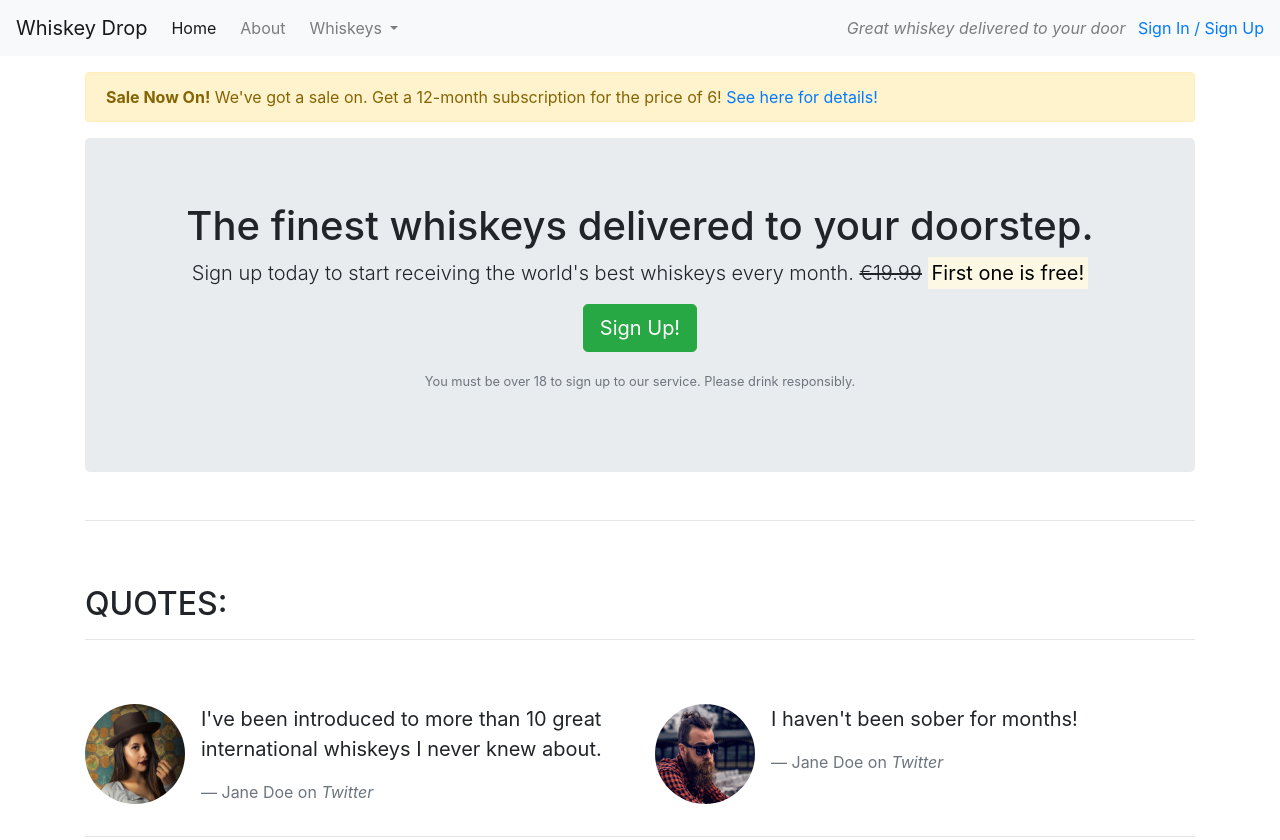
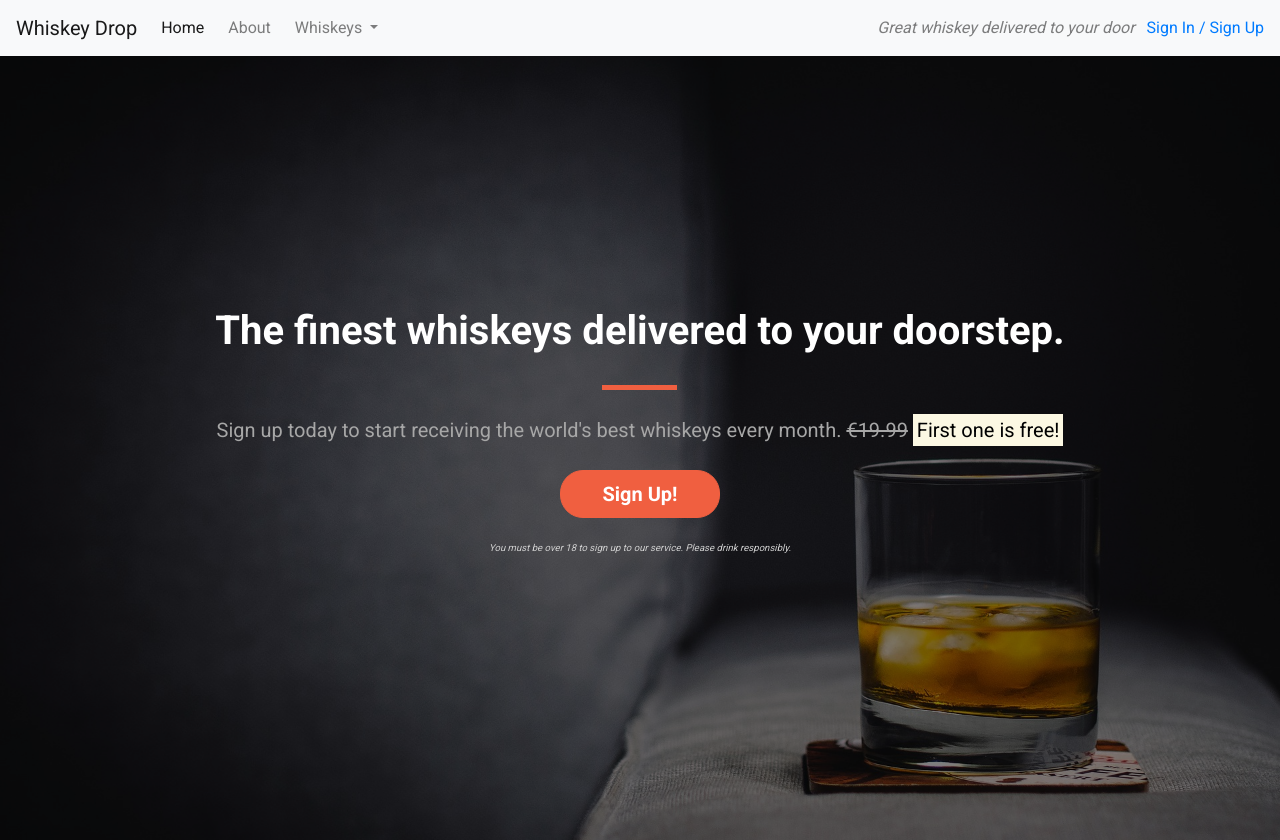
Before and after one commit to paulasdev/bootstrap, a plain HTML site: page index.html in a window 1280 px wide. Shown: the top 840 px of the page. Drawn offline with nearby package versions, Linux system fonts and the light colour scheme.

Commit message:
Update Callout

```diff
--- /dev/null
+++ b/css/style.css
@@ -0,0 +1,94 @@
+body {
+    font-family: 'Roboto', sans-serif;
+}
+
+.alert-container {}
+
+.callout-container {
+    height: 100vh;
+
+    background: url("../images/whiskey-background.jpeg") no-repeat bottom right fixed;
+    -webkit-background-size: cover;
+    -moz-background-size: cover;
+    -o-background-size: cover;
+    background-size: cover;
+
+    display: flex;
+    align-items: center;
+    justify-content: center;
+
+    position: relative;
+}
+
+.opaque-overlay {
+    position: absolute;
+    top: 0;
+    left: 0;
+    height: 100%;
+    width: 100%;
+    background-color: rgba(0,0,0,0.5);
+}
+.quotes-container {}
+
+.features-container {}
+
+/* Block dividers */
+.block-divider {
+    width: 75px;
+    height: 5px;
+    border: 0;
+
+}
+
+.block-divider--orange {
+    background-color: #f05f40;
+}
+
+.block-divider--short {
+    width: 35px;
+}
+/* Jumbotron */
+
+.jumbotron {
+    background-color: transparent;
+}
+
+.jumbotron-header {
+    color: white;
+    font-weight: bold;
+    margin-bottom: 30px;
+}
+
+.jumbotron .lead {
+    margin: 25px 0;
+    color: #a7a7a7;
+}
+
+.jumbotron small {
+    font-size: 60%;
+    font-style: italic;
+    color: #d0d0d0;
+}
+
+/* Buttons */
+
+.btn--cta {
+    font-weight: bold;
+    border-radius: 23px;
+    width: 160px;
+}
+
+.btn--red {
+    color: white;
+    background-color: #f05f40;
+    border-color: #f05f40;
+}
+
+.btn--red:hover,
+.btn--red:active,
+.btn--red:focus,
+.btn--red:active:focus {
+    background-color: #df4929;
+    border-color: #df4929;
+    color: white;
+}
--- a/index.html
+++ b/index.html
@@ -9,7 +9,8 @@
     <link rel="stylesheet" href="https://maxcdn.bootstrapcdn.com/bootstrap/4.1.3/css/bootstrap.min.css">
     <link rel="stylesheet" href="https://use.fontawesome.com/releases/v5.6.1/css/all.css"
         integrity="sha384-gfdkjb5BdAXd+lj+gudLWI+BXq4IuLW5IT+brZEZsLFm++aCMlF1V92rMkPaX4PP" crossorigin="anonymous">
-
+    <link href="https://fonts.googleapis.com/css?family=Roboto:400,700" rel="stylesheet">
+    <link rel="stylesheet" href="css/style.css" type="text/css" />
 </head>
 
 <body>
@@ -45,7 +46,7 @@
             </div>
             <!--</div>-->
     </nav>
-    <article class="container mt-3">
+    <!-- <div class="container alert-container">
         <div class="row d-none d-sm-block">
             <div class="col-12">
                 <div class="alert alert-warning">
@@ -54,24 +55,30 @@
                 </div>
             </div>
         </div>
+    </div> -->
+    <div class="container-fluid callout-container">
         <!-- Callout -->
+        <div class="opaque-overlay">&nbsp;</div>
         <div class="row">
             <div class="col-12">
                 <section class="callout jumbotron text-center">
-                    <h1>The finest whiskeys delivered to your doorstep.</h1>
+                    <h1 class="jumbotron-header">The finest whiskeys delivered to your doorstep.</h1>
+                    <hr class="block-divider block-divider--orange">
                     <p class="lead">Sign up today to start receiving the world's best whiskeys every month.
                         <s class="d-none d-sm-inline">€19.99</s>
                         <span class="d-inline d-sm-none"><br></span>
                         <strong><mark>First one is free!</mark></strong></p>
-                    <p><button class="btn btn-lg btn-success btn-lg" data-toggle="modal" data-target="#signUpModal">Sign Up!</button></p>
+                    <p><button class="btn btn-lg btn-success btn-lg btn--cta btn--red" data-toggle="modal" data-target="#signUpModal">Sign
+                            Up!</button></p>
                     <p class="text-muted"><small>You must be over 18 to sign up to our service. Please drink
                             responsibly.</small></p>
                 </section>
             </div>
         </div>
         <!-- /.callout -->
-        <hr>
-        <!-- Quotes -->
+    </div>
+    <!-- Quotes -->
+    <div class="container quotes-container">
         <section class="quotes">
             <div class="row">
                 <div class="col-12 my-5">
@@ -112,8 +119,10 @@
             </div>
         </section>
         <!-- /.quotes -->
-        <hr>
-        <!-- Features -->
+    </div>
+    <!-- Features -->
+    <div class="features-container">
+
         <section class="features">
             <div class="row">
                 <div class="col-12 my-5">
@@ -153,7 +162,7 @@
             </div>
         </section>
         <!-- /.features -->
-    </article>
+    </div>
     <div class="modal" tabindex="-1" role="dialog" id="signUpModal">
         <div class="modal-dialog" role="document">
             <div class="modal-content">
```
Also changed, not shown: images/whiskey-background.jpeg (added).
